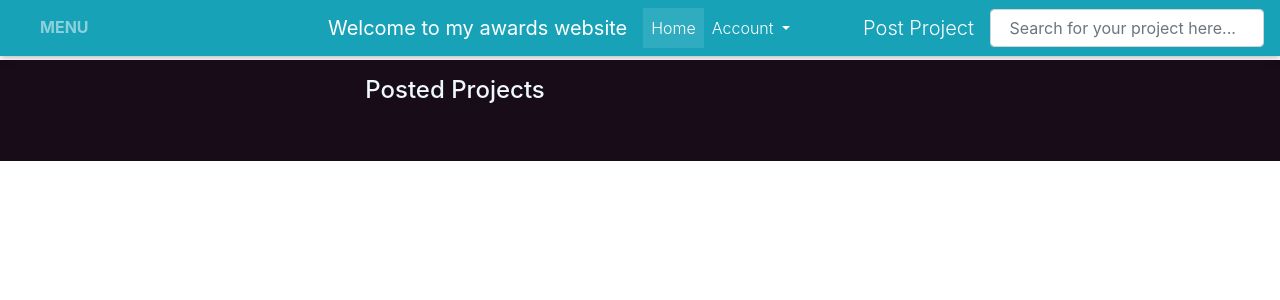
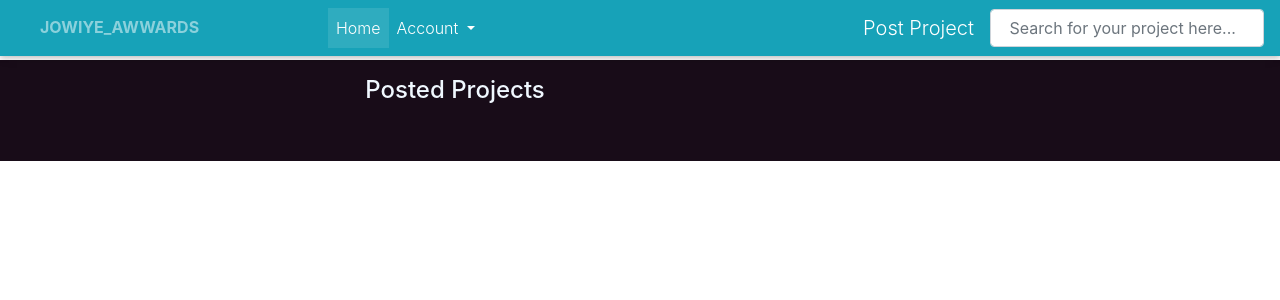
Before and after one commit to jwy951/jowiye_awwards, a Django app: page / in a window 1280 px wide. Shown: the top 300 px of the page. Run offline with Django 3.2, Linux system fonts and the light colour scheme; the visitor is signed in with stand-in values (Sample User, id 1); data that the repository does not hold is empty; some libraries are stand-ins or nearby versions.

Commit message:
add navbar

```diff
--- a/awardsapp/templates/navbar.html
+++ b/awardsapp/templates/navbar.html
@@ -33,9 +33,9 @@
         <nav class="mb-1 navbar navbar-expand-lg navbar-dark bg-info">
             <div class="container-fluid px-0 d nav-border text-white-50">
                 <div id="menu-toogle" class="d-flex align-items-center w-25 pl-4">
-                    <h6 class="mb-0 pr-4 f-10"><b>MENU</b></h6>
+                    <h6 class="mb-0 pr-4 f-10"><b>JOWIYE_AWWARDS</b></h6>
                 </div>
-                <a class="navbar-brand" href="#"><b>Welcome to my awards website</b></a>
+
                 <button class="navbar-toggler" type="button" data-toggle="collapse"
                     data-target="#navbarSupportedContent-333" aria-controls="navbarSupportedContent-333"
                     aria-expanded="false" aria-label="Toggle navigation">
```
Also changed, not shown: 1 other file.
